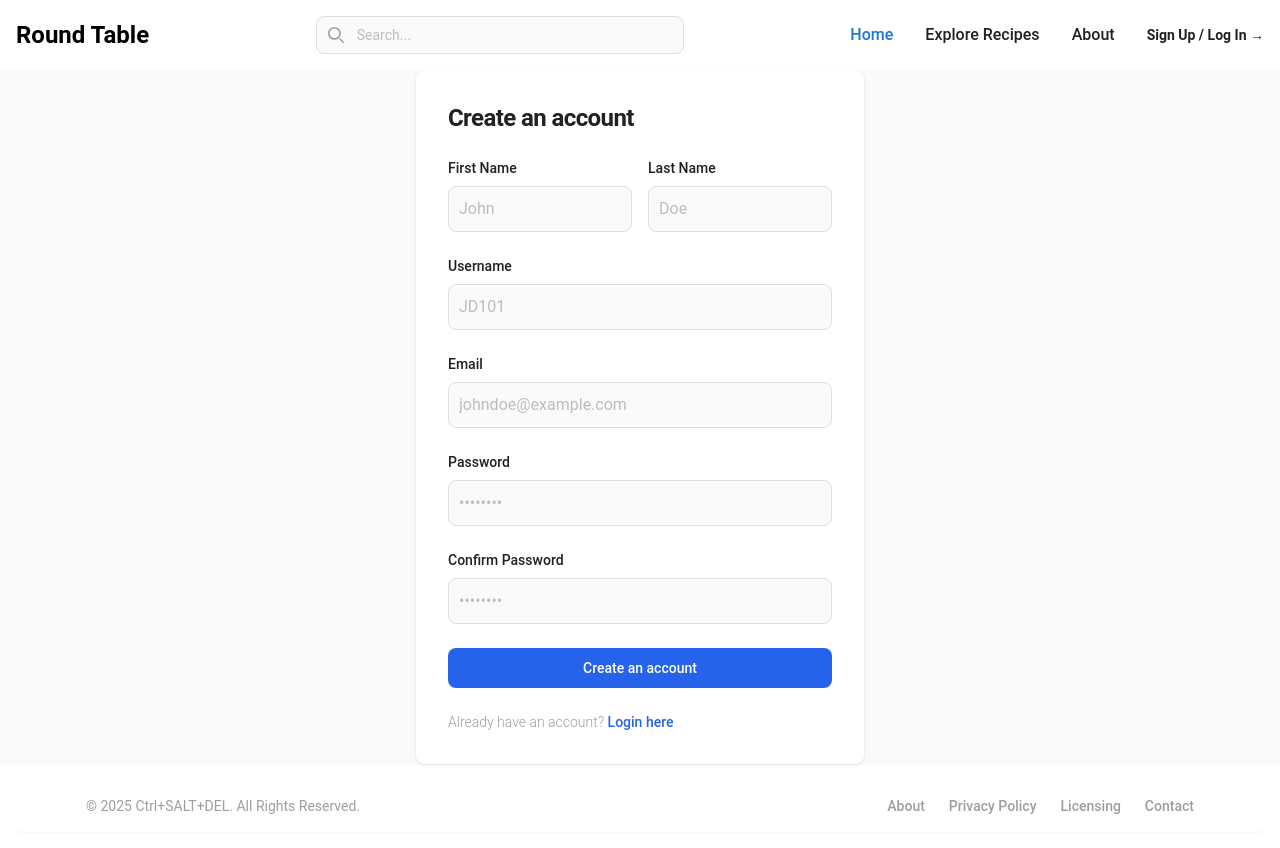
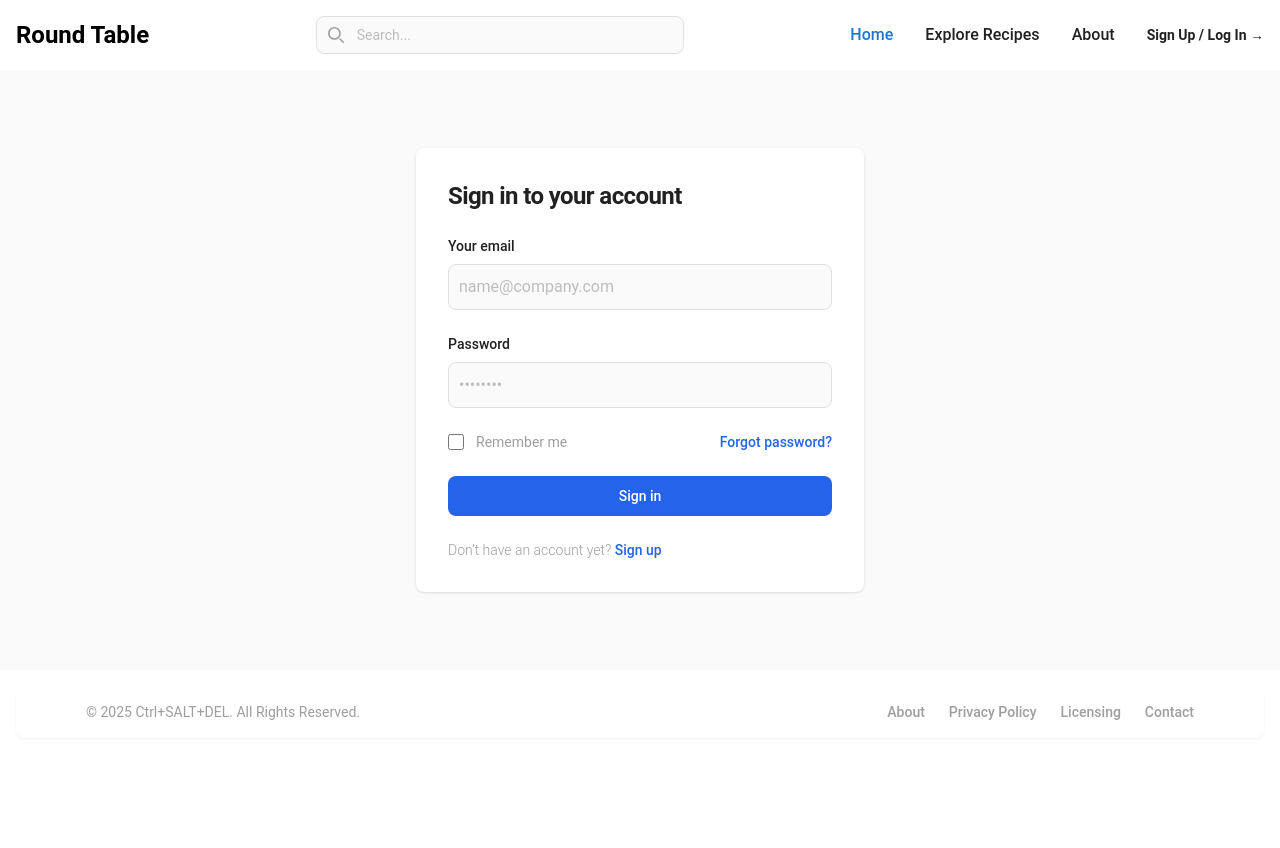
Before and after one commit to TDHouston/CtrlSaltDel, a React (Create React App) app in the folder client/ctrl-slt-del/: page /login in a window 1280 px wide. After the commit the page ends 800 px from the top, so only its background shows below. Built offline with nearby package versions, Linux system fonts and the light colour scheme.

Commit message:
update account info in profile functions for both user and admin functioning

```diff
--- a/client/ctrl-slt-del/src/components/AccountForm.js
+++ b/client/ctrl-slt-del/src/components/AccountForm.js
@@ -1,8 +1,20 @@
-import React, { useState } from "react";
+import React, { useContext, useState } from "react";
+import { AuthContext } from "../helpers/AuthContext";
 
 function AccountForm({ account }) {
   const [user, setUser] = useState(account);
   const [errors, setErrors] = useState([]);
+  const { setUser: setAuthUser } = useContext(AuthContext);
+
+  const payload = {
+    userId: user.userId,
+    firstName: user.firstName,
+    lastName: user.lastName,
+    username: user.username,
+    email: user.email,
+    password: user.password,
+    role: user.role,
+  };
 
   function handleChange(event) {
     setUser({ ...user, [event.target.name]: event.target.value });
@@ -19,9 +31,10 @@ function AccountForm({ account }) {
       headers: {
         "Content-Type": "application/json",
       },
-      body: JSON.stringify(user),
+      body: JSON.stringify(payload),
     };
 
+    console.log("Submitting update for user:", user);
     fetch(`http://localhost:8080/api/user/${user.userId}`, init)
       .then((response) => {
         if (response.status === 204) return null;
@@ -30,8 +43,9 @@ function AccountForm({ account }) {
       })
       .then((data) => {
         if (!data) {
-          // Optionally display a success toast or message
           console.log("Profile updated successfully");
+          setAuthUser(user);
+          localStorage.setItem("user", JSON.stringify(user));
         } else {
           setErrors(data);
         }
--- a/client/ctrl-slt-del/src/components/Nav.js
+++ b/client/ctrl-slt-del/src/components/Nav.js
@@ -113,7 +113,7 @@ function Nav() {
                   >
                     <div className="px-4 py-3">
                       <span className="block text-sm text-gray-900 dark:text-white">
-                        {user?.firstName}
+                        {user?.username}
                       </span>
                       <span className="block text-sm text-gray-500 truncate dark:text-gray-400">
                         {user?.email}
--- a/client/ctrl-slt-del/src/helpers/AuthContext.js
+++ b/client/ctrl-slt-del/src/helpers/AuthContext.js
@@ -1,32 +1,47 @@
 import { createContext, useEffect, useState } from "react";
-import { jwtDecode } from "jwt-decode";
 
 export const AuthContext = createContext();
 
 export function AuthProvider({ children }) {
-  const [user, setUser] = useState(null);
-  const [token, setToken] = useState(localStorage.getItem("jwt_token") || "");
+  const [user, setUserState] = useState(null);
+  const [token, setTokenState] = useState("");
 
+  // Load user and token from localStorage on mount
   useEffect(() => {
     const storedToken = localStorage.getItem("jwt_token");
     const storedUser = localStorage.getItem("user_data");
 
     if (storedToken && storedUser) {
-      setToken(storedToken);
-      setUser(JSON.parse(storedUser));
+      setTokenState(storedToken);
+      setUserState(JSON.parse(storedUser));
     }
   }, []);
 
+  // Persist user state to localStorage on update
+  const setUser = (userData) => {
+    setUserState(userData);
+    if (userData) {
+      localStorage.setItem("user_data", JSON.stringify(userData));
+    } else {
+      localStorage.removeItem("user_data");
+    }
+  };
+
+  const setToken = (jwtToken) => {
+    setTokenState(jwtToken);
+    if (jwtToken) {
+      localStorage.setItem("jwt_token", jwtToken);
+    } else {
+      localStorage.removeItem("jwt_token");
+    }
+  };
+
   const login = (jwtToken, userData) => {
-    localStorage.setItem("jwt_token", jwtToken);
-    localStorage.setItem("user_data", JSON.stringify(userData));
     setToken(jwtToken);
     setUser(userData);
   };
 
   const logout = () => {
-    localStorage.removeItem("jwt_token");
-    localStorage.removeItem("user_data");
     setToken("");
     setUser(null);
   };
--- a/client/ctrl-slt-del/src/pages/Login.js
+++ b/client/ctrl-slt-del/src/pages/Login.js
@@ -13,7 +13,7 @@ const DEFAULT_USER = {
 };
 
 function Login() {
-  const [page, setPage] = useState("signup");
+  const [page, setPage] = useState("login");
   const [formUser, setFormUser] = useState(DEFAULT_USER);
   const { user } = useContext(AuthContext);
 
```
